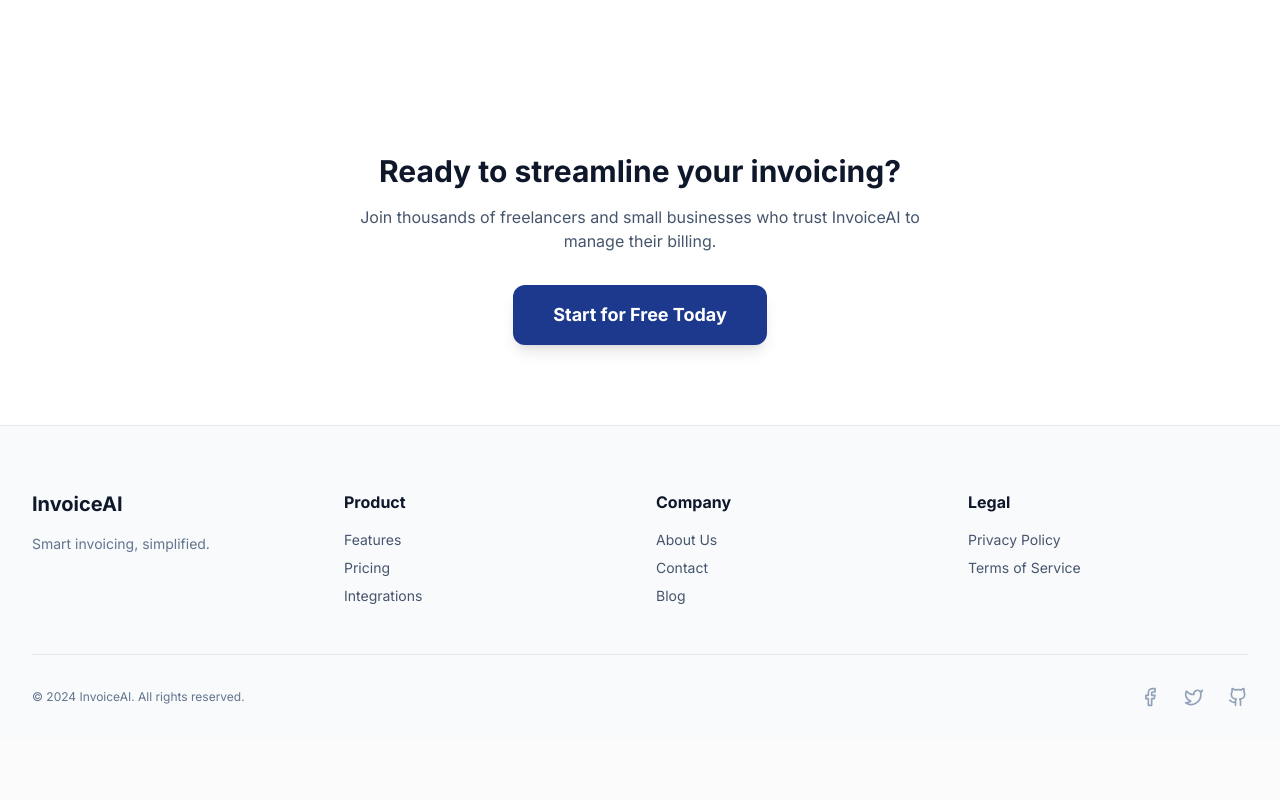
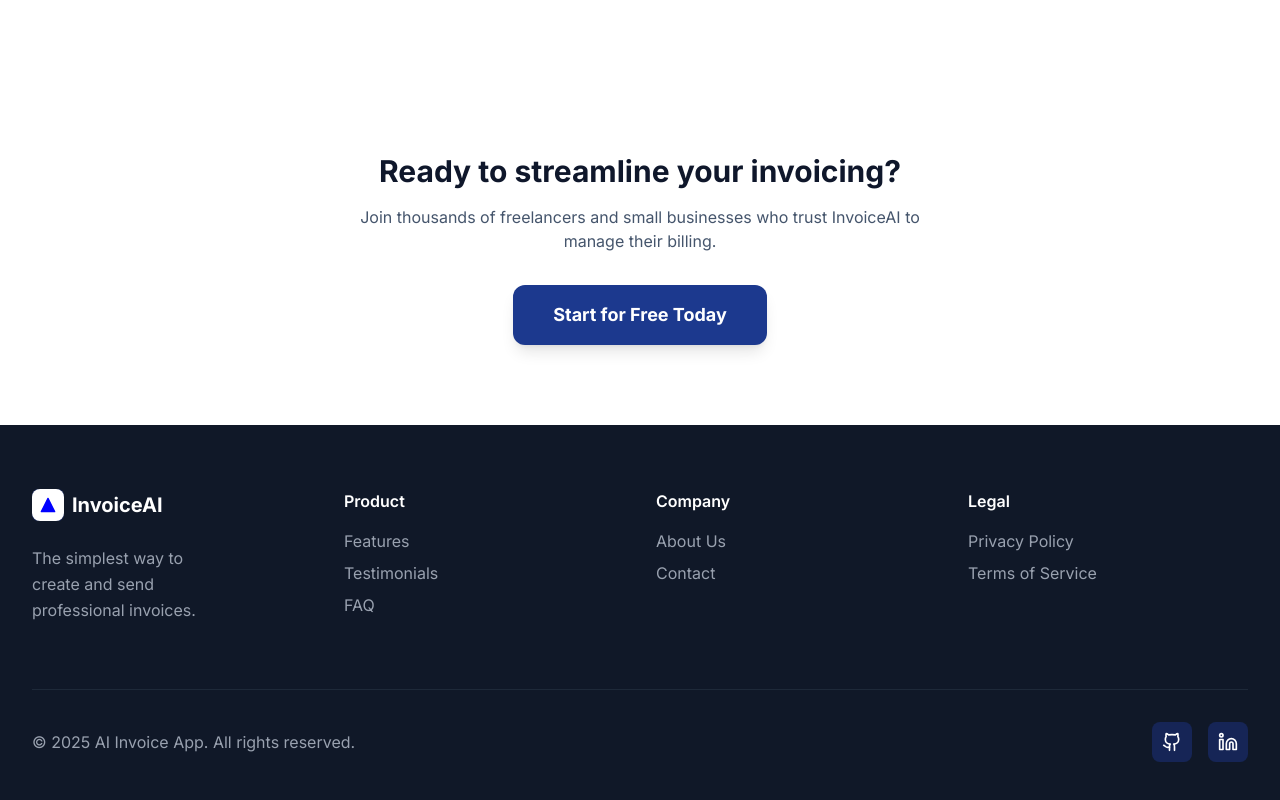
Before and after one commit to Vaibhav9T/AI_Powered_Invoice_Generator, a React (Vite) app in the folder frontend/invoice-generator/: page / in a window 1280 px wide. Shown: the part 3049-3849 px from the top of the page. Before the commit the page ends 3788 px from the top, so only its background shows below. Built offline with nearby package versions, Linux system fonts and the light colour scheme.

Commit message:
feat: Footer added

```diff
--- /dev/null
+++ b/frontend/invoice-generator/src/components/landing/Footer.jsx
@@ -0,0 +1,110 @@
+import { Link } from "react-router-dom";
+import {Github, Linkedin, FileText} from 'lucide-react';
+
+const FooterLink=({
+    href, to , children
+})=>{
+    const className="block text-gray-400 hover:text-white transition-colors duration-200 mb-2";
+    if(to){
+        return <Link to={to} className={className}>{children}</Link>;
+    }
+    return <a href={href} className={className}>{children}</a>;
+};
+
+const SocialLink = ({ href, children }) => {
+return (
+        <a
+        href={href}
+        className="w-10 h-10 bg-blue-950 flex rounded-lg items-center justify-center hover:bg-gray-700  transition-colors duration-200"
+        target="_blank"
+        rel="noopener noreferrer"
+        >
+        {children}
+        </a>
+        );
+};
+
+const Footer = () => {
+
+
+  return (
+
+        <footer className="bg-gray-900 text-white">
+                <div className="max-w-7xl mx-auto px-4 sm:px-6 lg:px-8 py-16">
+                    <div className="grid grid-cols-1 md:grid-cols-2 lg:grid-cols-4 gap-8 mb-12">
+                    <div className="space-y-4 md:col-span-2 lg:col-span-1">
+                    <Link to="/" className="flex items-center space-x-2 mb-6">
+                    <div className="w-8 jh-8 bg-blue-950 rounded-md flex items-center justify-center">
+                    {/* <FileText className="" /> */}
+                    <div className="w-8 h-8 bg-white rounded-lg flex items-center justify-center">
+                    <svg
+                        width="16"
+                        height="16"
+                        viewBox="0 0 24 24"
+                        fill="none"
+                        xmlns="http://www.w3.org/2000/svg"
+                    >
+                        <path d="M12 2L2 22H22L12 2Z" fill="blue" stroke="blue" strokeWidth="2" strokeLinecap="round" strokeLinejoin="round"/>
+                    </svg>
+                    </div>
+                    </div>
+                    <span className="text-xl font-bold">InvoiceAI</span>
+                    </Link>
+                    <p className="text-gray-400 leading-relaxed max-w-sm w-50">
+                    The simplest way to create and send professional invoices.
+                    </p>
+                    </div>
+                    <div>
+                    <h3 className="text-base font-semibold mb-4">Product</h3>
+                    <ul className="space-y-2">
+                    <li>
+                    <FooterLink href="#features">Features</FooterLink>
+                    </li>
+                    <li>
+                        <FooterLink href="#testimonials">Testimonials</FooterLink>
+                    </li>
+                    <li>
+                    <FooterLink href="#faq">FAQ</FooterLink>
+                    </li>
+                    </ul>
+                    </div>
+                    <div>
+                    <h3 className="text-base font-semibold mb-4">Company</h3>
+                    <ul className="space-y-2">
+                    <li><FooterLink to="/about">About Us</FooterLink></li>
+                    <li><FooterLink to="/contact">Contact</FooterLink></li>
+                    </ul>
+                    </div>
+                    <div>
+                    <h3 className="text-base font-semibold mb-4">Legal</h3>
+                    <ul className="space-y-2">
+                    <li>
+                    <FooterLink to="/privacy">Privacy Policy</FooterLink>
+                    </li>
+                    <li>
+                        <FooterLink to="/terms">Terms of Service</FooterLink>
+                    </li>
+                    </ul>
+                    </div>
+                    </div>
+                    <div className="border-t border-gray-800 py-8 mt-16">
+                    <div className="flex flex-col md:flex-row justify-between items-center space-y-4 md:space-y-0">
+                    <p className="text-gray-400">
+                    &copy; 2025 AI Invoice App. All rights reserved.
+                    </p>
+                    <div className="flex space-x-4">
+                    <SocialLink href="#">
+                    <Github className="w-5 h-5 " />
+                    </SocialLink>
+                    <SocialLink href="#">
+                    <Linkedin className="w-5 h-5" />
+                    </SocialLink>
+                    </div>
+                    </div>
+                    </div>
+                </div>
+            </footer>
+  );
+};
+
+export default Footer;
--- a/frontend/invoice-generator/src/pages/LandingPage/LandingPage.jsx
+++ b/frontend/invoice-generator/src/pages/LandingPage/LandingPage.jsx
@@ -16,6 +16,7 @@
 import Testimonials from '../../components/landing/Testimonials';
 import Hero from '../../components/landing/Hero';
 import Faq from '../../components/landing/Faqs';
+import Footer from '../../components/landing/Footer';
 
 const LandingPage = () => {
   return (
@@ -64,56 +65,7 @@
         </section>
       </main>
 
-      {/* Footer */}
-      <footer className="bg-gray-50 border-t border-gray-200 pt-16 pb-8">
-        <div className="max-w-7xl mx-auto px-4 sm:px-6 lg:px-8">
-          <div className="grid grid-cols-2 md:grid-cols-4 gap-8 mb-12">
-            <div className="col-span-2 md:col-span-1">
-              <span className="font-bold text-xl text-slate-900">InvoiceAI</span>
-              <p className="mt-4 text-sm text-slate-500">
-                Smart invoicing, simplified.
-              </p>
-            </div>
-
-            <div>
-              <h4 className="font-bold text-slate-900 mb-4">Product</h4>
-              <ul className="space-y-2 text-sm text-slate-600">
-                <li><Link to="#" className="hover:text-blue-900">Features</Link></li>
-                <li><Link to="#" className="hover:text-blue-900">Pricing</Link></li>
-                <li><Link to="#" className="hover:text-blue-900">Integrations</Link></li>
-              </ul>
-            </div>
-
-            <div>
-              <h4 className="font-bold text-slate-900 mb-4">Company</h4>
-              <ul className="space-y-2 text-sm text-slate-600">
-                <li><Link to="#" className="hover:text-blue-900">About Us</Link></li>
-                <li><Link to="#" className="hover:text-blue-900">Contact</Link></li>
-                <li><Link to="#" className="hover:text-blue-900">Blog</Link></li>
-              </ul>
-            </div>
-
-            <div>
-              <h4 className="font-bold text-slate-900 mb-4">Legal</h4>
-              <ul className="space-y-2 text-sm text-slate-600">
-                <li><Link to="#" className="hover:text-blue-900">Privacy Policy</Link></li>
-                <li><Link to="#" className="hover:text-blue-900">Terms of Service</Link></li>
-              </ul>
-            </div>
-          </div>
-
-          <div className="border-t border-gray-200 pt-8 flex flex-col md:flex-row justify-between items-center gap-4">
-            <p className="text-xs text-slate-500">
-              © 2024 InvoiceAI. All rights reserved.
-            </p>
-            <div className="flex space-x-6 text-slate-400">
-              <a href="#" className="hover:text-slate-600 transition-colors"><Facebook size={20} /></a>
-              <a href="#" className="hover:text-slate-600 transition-colors"><Twitter size={20} /></a>
-              <a href="#" className="hover:text-slate-600 transition-colors"><Github size={20} /></a>
-            </div>
-          </div>
-        </div>
-      </footer>
+      <Footer/>
     </div>
   );
 };
```
